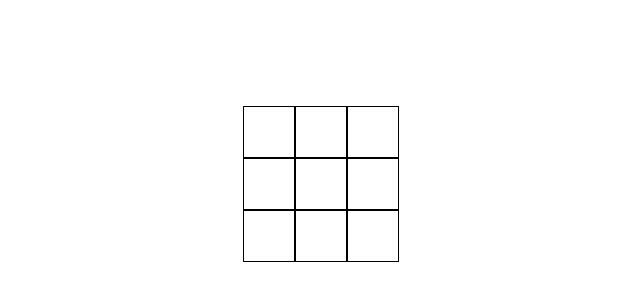
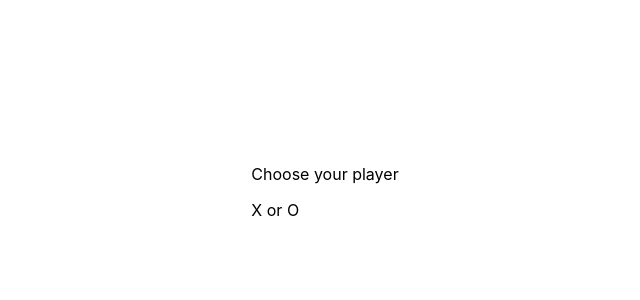
Before and after one commit to Clarity-89/React_tic_tac_toe, a React (Create React App) app: page / in a window 1280 px wide. Shown: the part 216-516 px from the top of the page, without its empty margins (315-955 px from the left). Built offline with nearby package versions, Linux system fonts and the light colour scheme.

Commit message:
Expand board

```diff
--- a/src/Board.js
+++ b/src/Board.js
@@ -1,31 +1,69 @@
 import React, { useState, useEffect } from "react";
 import styled from "styled-components";
 import PropTypes from "prop-types";
-import { SQUARE_WIDTH } from "./constants";
+import { PLAYER_X, PLAYER_O, SQUARE_WIDTH } from "./constants";
 
 const Board = ({ dims }) => {
   const [activeSquares, setActiveSquares] = useState([]);
-  const arr = new Array(dims * dims).fill(1);
+  const [players, setPlayers] = useState({ human: null, computer: null });
+  const [gameStarted, setGameStarted] = useState(false);
+  const arr = [...new Array(dims * dims).keys()];
   const activeSquare = key => activeSquares.find(sq => sq.key === key);
 
-  const onSquareClick = square => {
-    setActiveSquares(squares => [...squares, square]);
+  const playerMove = key => {
+    setActiveSquares(squares => [...squares, { key, type: players.human }]);
   };
-  return (
+
+  const getEmptySquares = () => {
+    return arr.find(key => !activeSquares.find(square => square.key === key));
+  };
+
+  const computerMove = () => {
+    const move = 1;
+    if (!activeSquare(move)) {
+      setActiveSquares(squares => [...squares, move]);
+    }
+
+    if (checkWin()) {
+      declareWinner();
+    }
+  };
+
+  const switchPlayer = player => {
+    return player === PLAYER_X ? PLAYER_O : PLAYER_X;
+  };
+  const choosePlayer = option => {
+    setPlayers({ human: option, computer: switchPlayer(option) });
+    setGameStarted(true);
+  };
+
+  const checkWin = () => null;
+
+  const declareWinner = () => null;
+  return gameStarted ? (
     <Container dims={dims}>
-      {arr.map((dim, key) => {
+      {arr.map(key => {
         const active = activeSquare(key);
+
         return (
           <Square
             data-testid="square"
             key={key}
-            onClick={() => onSquareClick({ key, type: "X" })}
+            onClick={() => playerMove(key)}
           >
-            {active && <Marker>{active.type}</Marker>}
+            {active && <Marker>{active.type === PLAYER_X ? "X" : "O"}</Marker>}
           </Square>
         );
       })}
     </Container>
+  ) : (
+    <StartScreen>
+      <Inner>
+        <ChooseText>Choose your player</ChooseText>
+        <span onClick={() => choosePlayer(PLAYER_X)}>X</span> or{" "}
+        <span onClick={() => choosePlayer(PLAYER_O)}>O</span>
+      </Inner>
+    </StartScreen>
   );
 };
 
@@ -52,6 +90,10 @@ const Marker = styled.span`
   font-size: 48px;
 `;
 
+const StartScreen = styled.div``;
+const Inner = styled.div``;
+const ChooseText = styled.p``;
+
 Board.propTypes = {
   dims: PropTypes.number
 };
```
